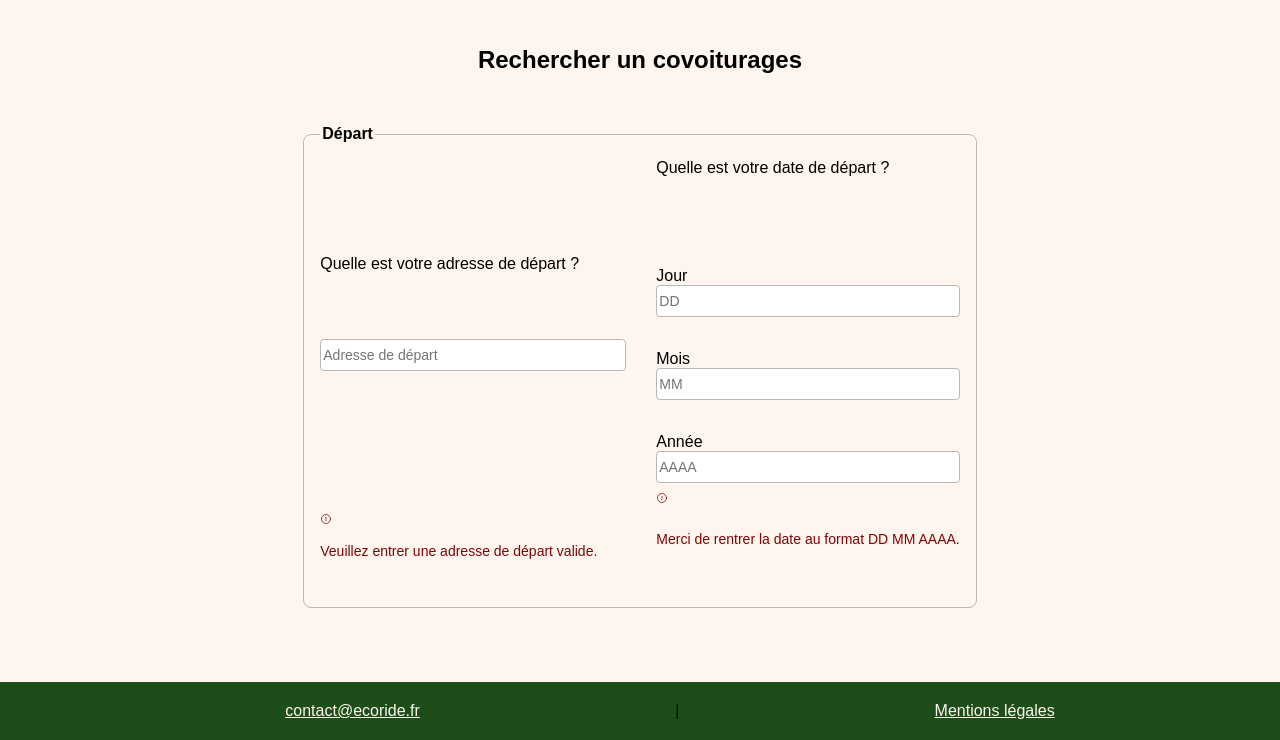
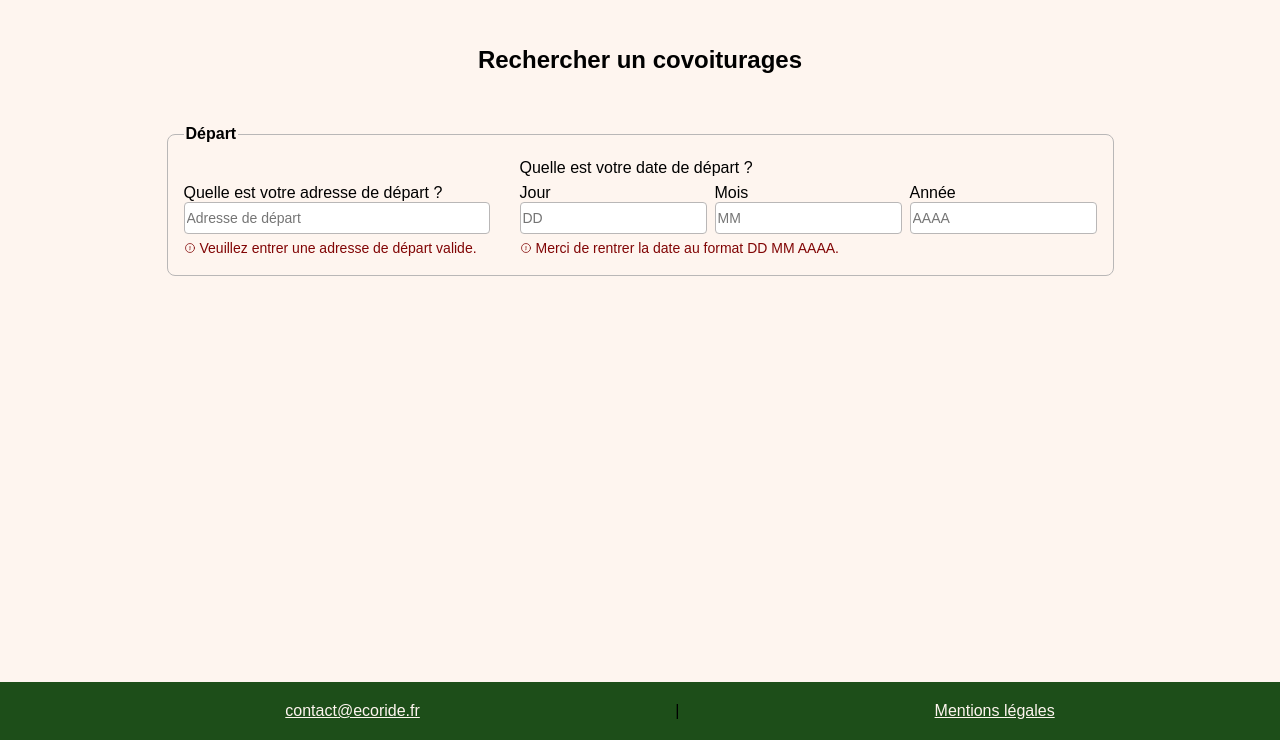
Before and after one commit to Haltarion/ECORIDE, a PHP site: page /pages/covoiturages.php in a window 1280 px wide. Shown: the part 60-800 px from the top of the page. Run offline with PHP 8.4, Linux system fonts and the light colour scheme; data that the repository does not hold is empty.

Commit message:
Auto commit

```diff
--- a/css/style.css
+++ b/css/style.css
@@ -53,11 +53,6 @@ input {
   padding: 15px;
 }
 
-.covoiturages div {
-  display: grid;
-  grid-template-rows: 1fr 2fr 1fr;
-}
-
 /* Style pour le pied de page */
 footer {
   bottom: 0px;
```
